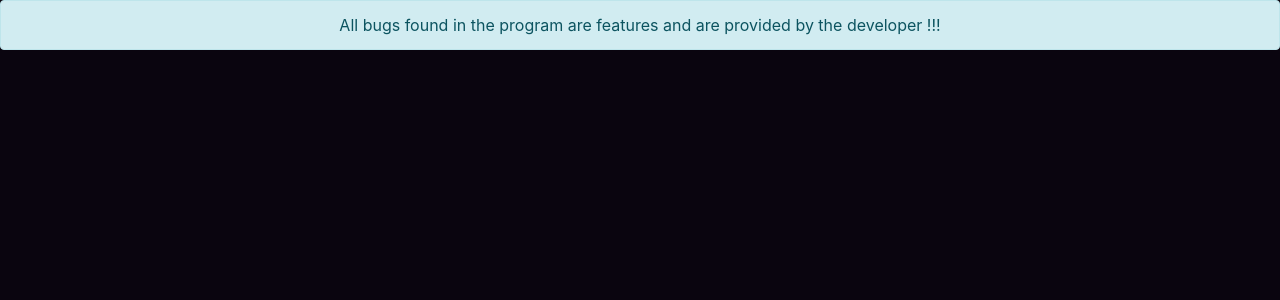
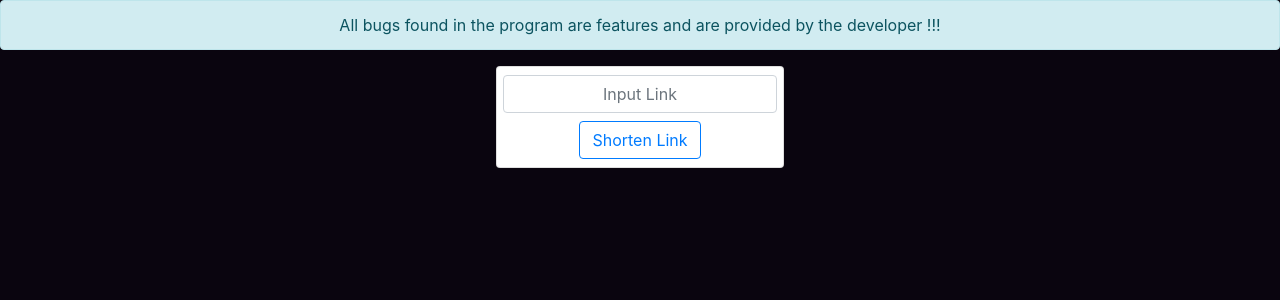
Before and after one commit to LD31D/link_shortener_flask, a Flask app: page / in a window 1280 px wide. Shown: the top 300 px of the page. Run offline with Flask 2, Linux system fonts and the light colour scheme; some libraries are stand-ins or nearby versions.

Commit message:
Modified templates/index.html, Create form on main page

```diff
--- a/templates/index.html
+++ b/templates/index.html
@@ -19,6 +19,16 @@
 		  <center>All bugs found in the program are features and are provided by the developer !!!</center>
 		</div>
 
+		<div class="card mx-auto" style="width: 18rem;">
+			<form class="form-inline mt-2">
+
+			  <div class="form-group mx-auto mb-2">
+			    <input type="link" class="form-control" style="text-align: center;" placeholder="Input Link" name="link">
+			  </div>
+
+			  <button type="submit" class="btn btn-outline-primary mx-auto mb-2">Shorten Link</button>
+			</form>
+		</div>
 	</div>
 </body>
 </html>
```
